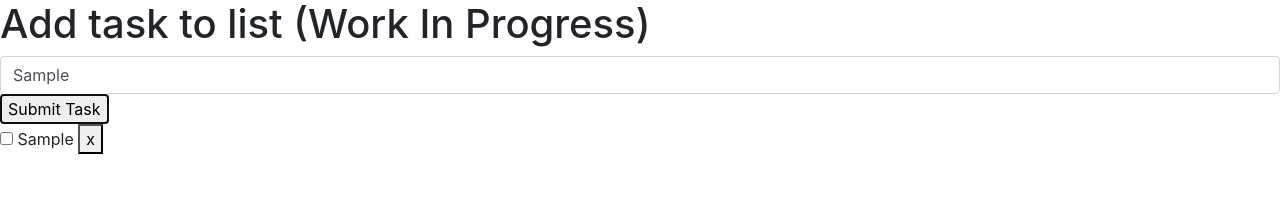
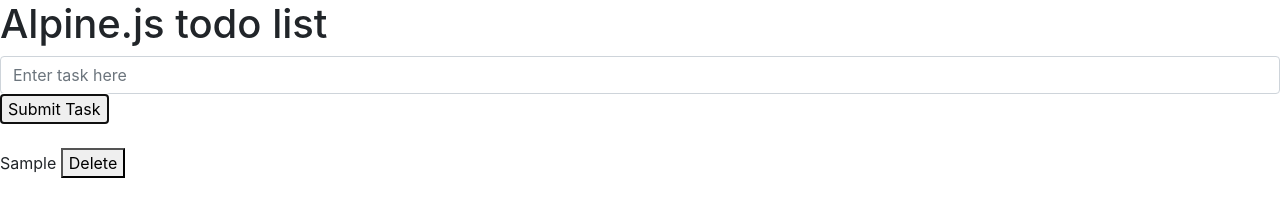
Before and after one commit to kahootbird/Alpine.js-todo-list-app, a plain HTML site: page index.html in a window 1280 px wide. Both pictures are taken after typing "Sample" into the empty fields and a click on the button "Submit Task". Drawn offline with nearby package versions, Linux system fonts and the light colour scheme.

Commit message:
Todo list

```diff
--- a/index.html
+++ b/index.html
@@ -5,24 +5,24 @@
     <meta charset="utf-8">
     <meta name="viewport" content="width=device-width, initial-scale=1, shrink-to-fit=no">
     <link rel="stylesheet" href="https://cdn.jsdelivr.net/npm/bootstrap@4.3.1/dist/css/bootstrap.min.css" integrity="sha384-ggOyR0iXCbMQv3Xipma34MD+dH/1fQ784/j6cY/iJTQUOhcWr7x9JvoRxT2MZw1T" crossorigin="anonymous">
-    <title>Hello, world!</title>
+    <title>Todo List</title>
   </head>
   <body>
-      <h1>Add task to list (Work In Progress)</h1>
+      <h1>Alpine.js todo list</h1>
 
     <div x-data="{ todos: [], userInput: ''}">
     <form x-on:submit.prevent>
-    <input x-model="userInput" placeholder="Enter here" type="text" class="form-control" placeholder="Username" aria-label="Username" aria-describedby="basic-addon1">
-    <button x-on:click="todos.push({name: userInput, completed: false})">Submit Task </button>
+    <input x-model="userInput" placeholder="Enter task here" type="text" class="form-control" placeholder="Username" aria-label="Username" aria-describedby="basic-addon1">
+    <button x-on:click="if(userInput.length > 0)todos.push({name: userInput, completed: false}); userInput = '' ">Submit Task </button>
    </form>
 <!--
          <button @click="open = ! open">Show Tasks</button>
 -->
          <template x-for="todo in todos">
          <div>
-          <input type="checkbox">
+         </br>
            <span x-text="todo.name"></span>
-          <button>x</button>
+          <button @click="todos=todos.filter((currTodo) => currTodo != todo)">Delete</button>
          </div>
          </template>
     </div>
```
Also changed, not shown: 1 other file.
